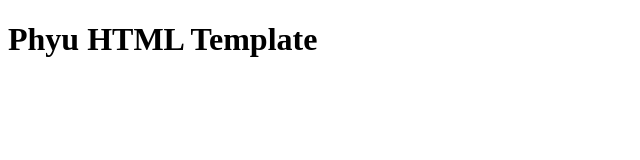
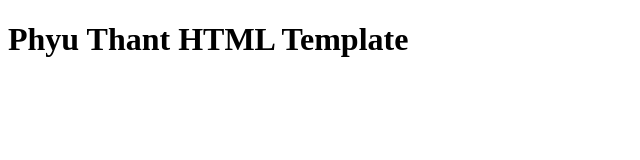
Before and after one commit to Phyu1788/Tutorial, a plain HTML site: page index.html in a window 1280 px wide. Shown: the whole page, without its empty margins (0-640 px from the left). Drawn offline with Linux system fonts and the light colour scheme.

Commit message:
Update index.html

```diff
--- a/index.html
+++ b/index.html
@@ -4,6 +4,6 @@
     <title>HTML Template</title>
   </head>
   <body>
-    <h1>Phyu HTML Template</h1>
+    <h1>Phyu Thant HTML Template</h1>
   </body>
 </html>
```
